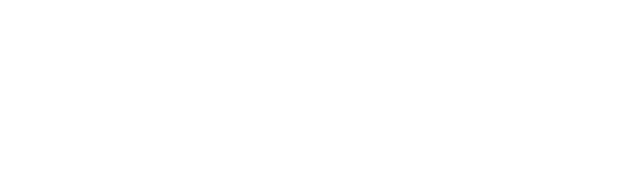
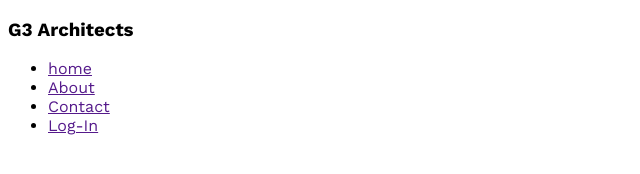
Before and after one commit to Rkb-Hasan/g3-arch, a plain HTML site: page index.html in a window 1280 px wide. Shown: the whole page, without its empty margins (0-640 px from the left). Drawn offline with nearby package versions, Linux system fonts and the light colour scheme.

Commit message:
set up font

```diff
--- a/index.html
+++ b/index.html
@@ -6,5 +6,19 @@
     <title>g3 architect</title>
     <link rel="stylesheet" href="styles/arch.css" />
   </head>
-  <body></body>
+  <body>
+    <header>
+      <nav>
+        <h3>G3 Architects</h3>
+        <ul>
+          <li><a href="">home</a></li>
+          <li><a href="">About</a></li>
+          <li><a href="">Contact</a></li>
+          <li><a href="">Log-In</a></li>
+        </ul>
+      </nav>
+    </header>
+    <main></main>
+    <footer></footer>
+  </body>
 </html>
--- a/styles/arch.css
+++ b/styles/arch.css
@@ -0,0 +1,5 @@
+/* work sans */
+@import url("https://fonts.googleapis.com/css2?family=Inter:wght@400;500;600;700&family=Sora:wght@400;600;700&family=Work+Sans:wght@400;500;600;700&display=swap");
+* {
+  font-family: "Work Sans", sans-serif;
+}
```
